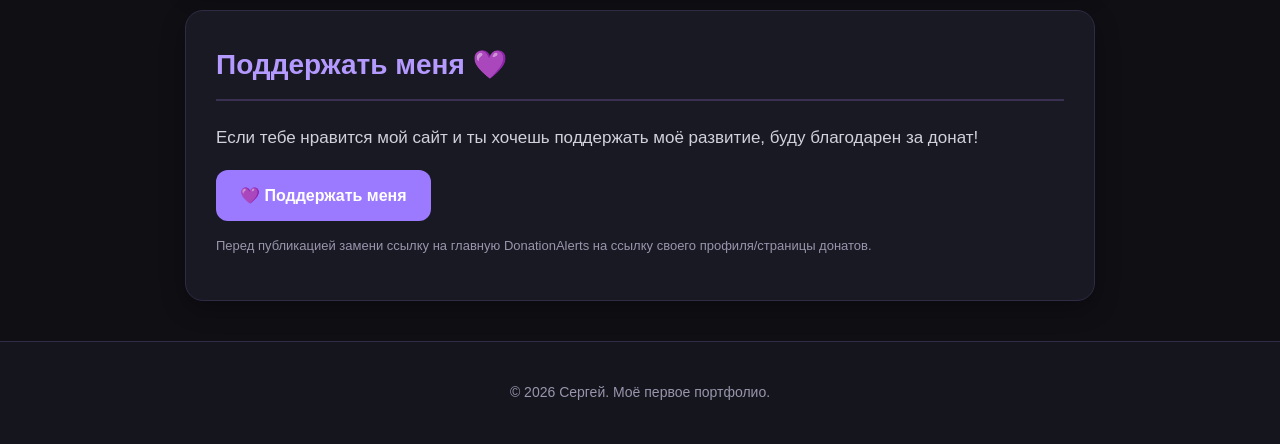
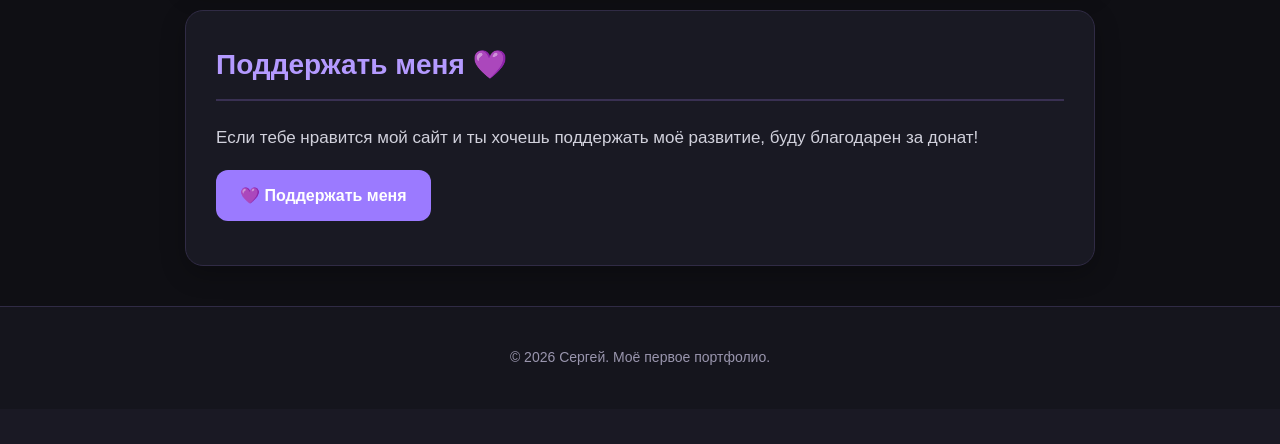
Before and after one commit to Sego-Twix/sergey-portfolio, a Flask app: page / in a window 1280 px wide. Shown: the part 2234-2678 px from the top of the page. After the commit the page ends 2599 px from the top, so only its background shows below. Run offline with Flask 3, Linux system fonts and the light colour scheme.

Commit message:
Update index.html

```diff
--- a/templates/index.html
+++ b/templates/index.html
@@ -60,7 +60,7 @@
                href="https://www.donationalerts.com/r/sergeyxmorty"
                target="_blank"
                rel="noopener noreferrer">💜 Поддержать меня</a>
-            <p class="hint">Перед публикацией замени ссылку на главную DonationAlerts на ссылку своего профиля/страницы донатов.</p>
+            <p class="hint"></p>
         </section>
     </main>
 
```
